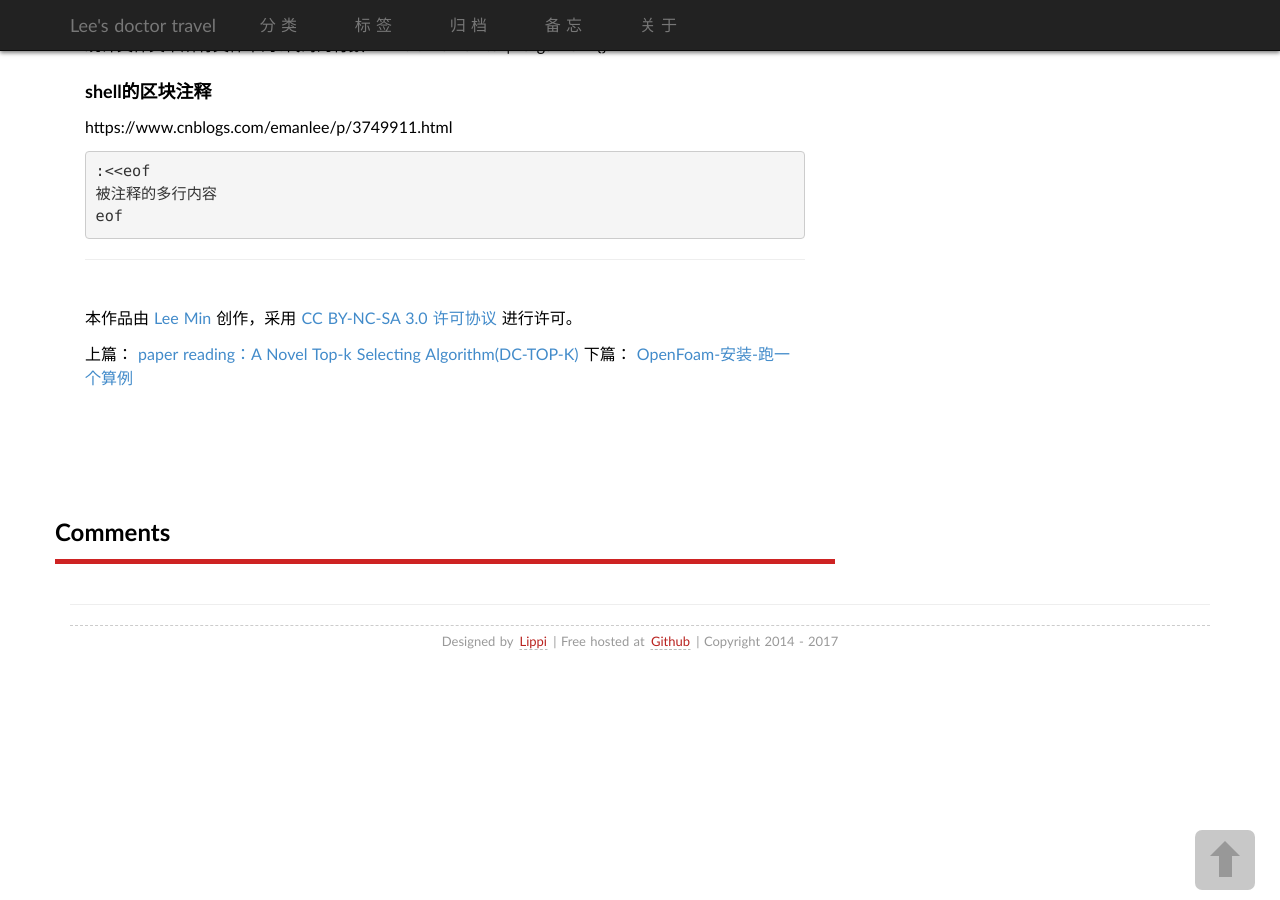
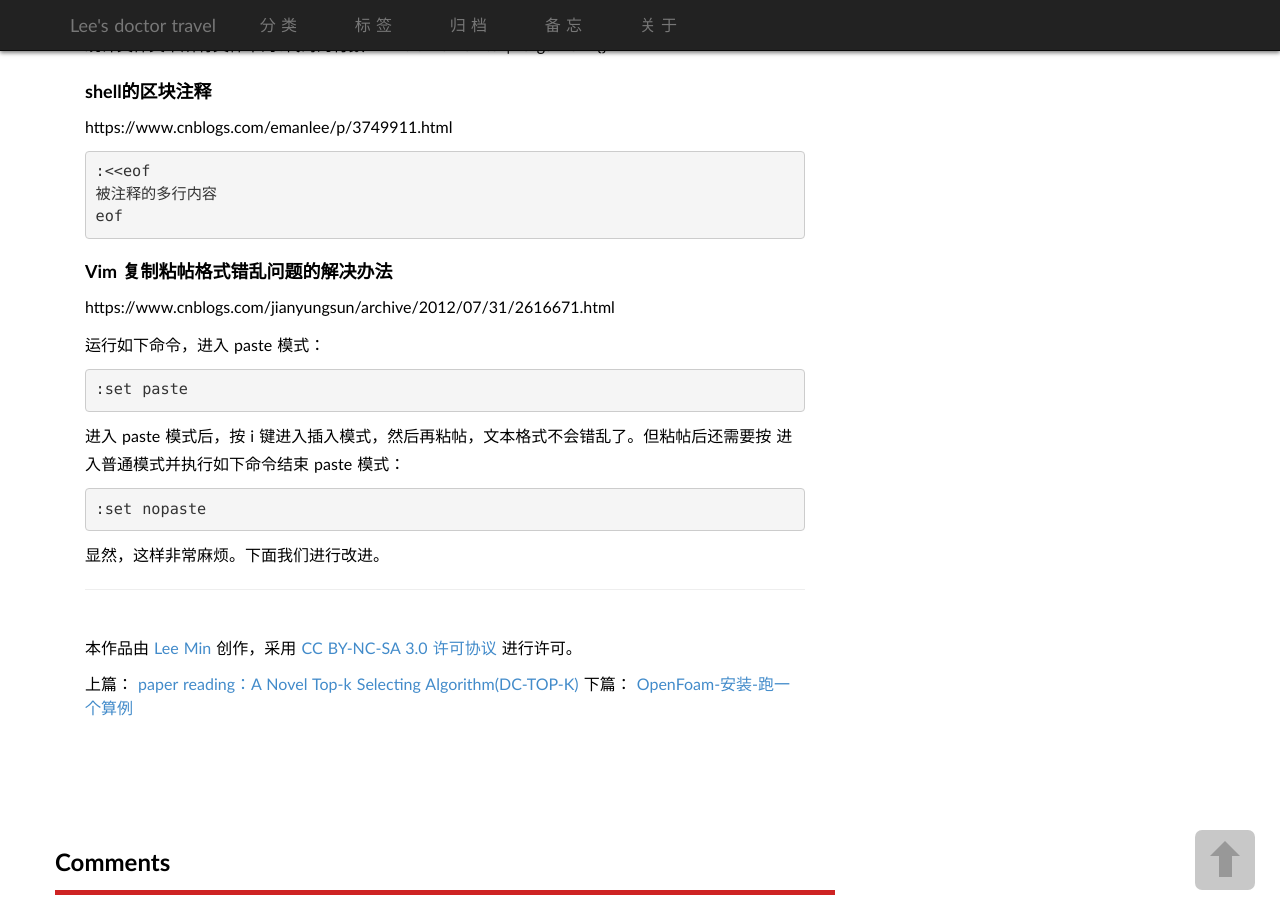
Before and after one commit to limin2015/limin2015.github.io, a Jekyll site: the page built from _posts/2017-3-22-linux-command(common).md, in a window 1280 px wide and 900 px high, scrolled down 3583 px. Built offline with Jekyll 4.4.1, drawn with Linux system fonts in a browser that asks for light colours; some web fonts are replaced; comment, search, counter and statistics services are not loaded.

Commit message:
linux-command

```diff
--- a/_posts/2017-3-22-linux-command(common).md
+++ b/_posts/2017-3-22-linux-command(common).md
@@ -165,3 +165,18 @@ https://www.cnblogs.com/emanlee/p/3749911.html
 	:<<eof
 	被注释的多行内容
 	eof
+
+
+### Vim 复制粘帖格式错乱问题的解决办法
+
+https://www.cnblogs.com/jianyungsun/archive/2012/07/31/2616671.html
+
+运行如下命令，进入 paste 模式：
+
+	:set paste
+
+进入 paste 模式后，按 i 键进入插入模式，然后再粘帖，文本格式不会错乱了。但粘帖后还需要按 <ESC> 进入普通模式并执行如下命令结束 paste 模式：
+
+	:set nopaste
+
+显然，这样非常麻烦。下面我们进行改进。
```
